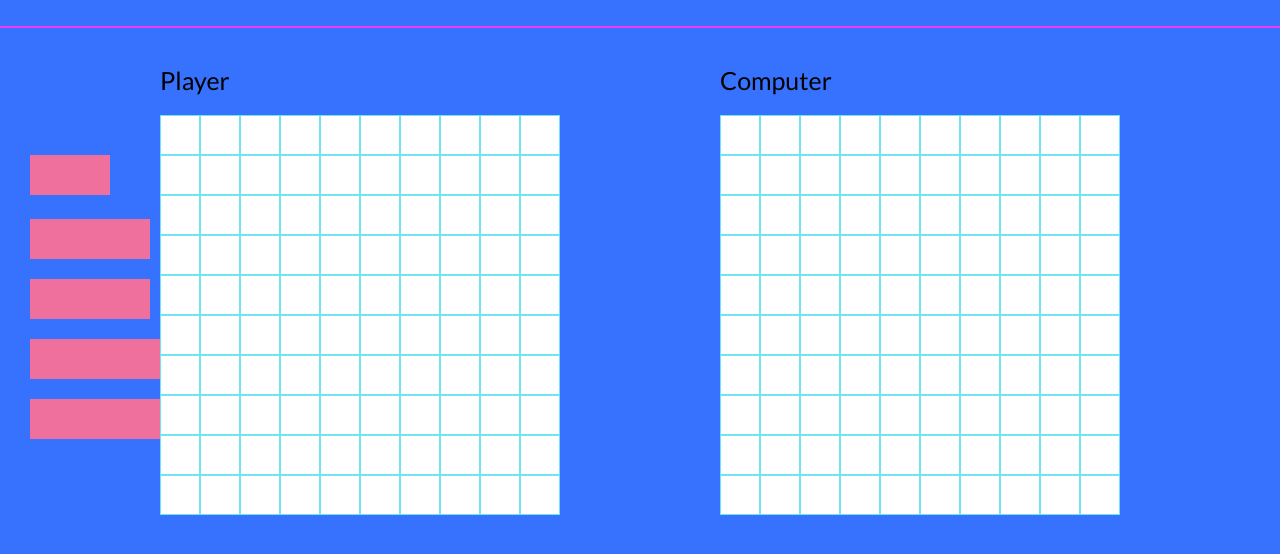
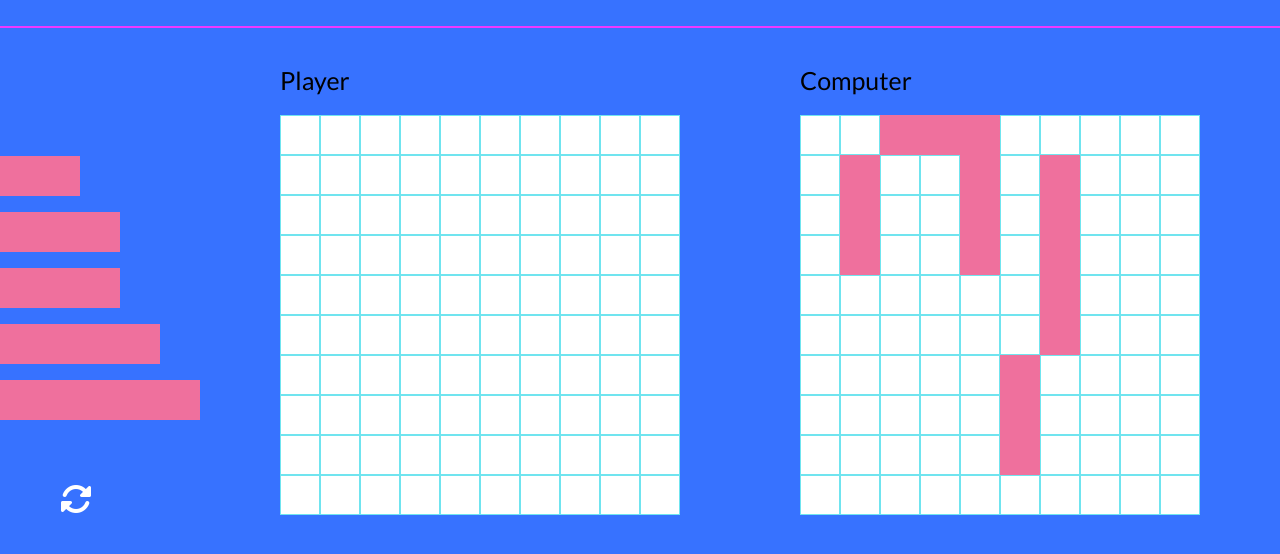
Before and after one commit to SebastianDarie/battleship, a website built with webpack: page src/index.html in a window 1280 px wide. Shown: the part 72-626 px from the top of the page. Built offline with nearby package versions, Linux system fonts and the light colour scheme.

Commit message:
rotate, render, big mess

```diff
--- /dev/null
+++ b/src/game/render.js
@@ -0,0 +1,127 @@
+const render = () => {
+	//const ships = document.querySelectorAll('#ships')
+	const plrBoard = document.querySelector('#plr1')
+	const aiBoard = document.querySelector('#plr2')
+	const destroyer = document.querySelector('.destroyer-ship')
+	const cruiser = document.querySelector('.cruiser-ship')
+	const cruiser2 = document.querySelector('.cruiser-ship-2')
+	const battleship = document.querySelector('.battleship-ship')
+	const carrier = document.querySelector('.carrier-ship')
+	const rotateBtn = document.querySelector('.rotate')
+
+	const plrSquares = []
+	const aiSquares = []
+	let isHorizontal = true
+	let direction
+
+	const shipArr = [
+		{
+			name: 'destroyer',
+			directions: [
+				[0, 1],
+				[0, 10],
+			],
+		},
+		{
+			name: 'cruiser',
+			directions: [
+				[0, 1, 2],
+				[0, 10, 20],
+			],
+		},
+		{
+			name: 'cruiser',
+			directions: [
+				[0, 1, 2],
+				[0, 10, 20],
+			],
+		},
+		{
+			name: 'battleship',
+			directions: [
+				[0, 1, 2, 3],
+				[0, 10, 20, 30],
+			],
+		},
+		{
+			name: 'carrier',
+			directions: [
+				[0, 1, 2, 3, 4],
+				[0, 10, 20, 30, 40],
+			],
+		},
+	]
+
+	function createBoard(board, squares) {
+		for (let i = 0; i < 100; i++) {
+			const square = document.createElement('div')
+
+			square.classList.add('board-cell')
+			square.dataset.id = i
+
+			board.appendChild(square)
+			squares.push(square)
+		}
+	}
+
+	function generateShip(ship) {
+		let randomDirection = Math.floor(Math.random() * ship.directions.length)
+		let curr = ship.directions[randomDirection]
+
+		if (randomDirection === 0) direction = 1
+		if (randomDirection === 1) direction = 10
+
+		let randomPoint = Math.abs(
+			Math.floor(
+				Math.random() * aiSquares.length -
+					ship.directions[0].length * direction
+			)
+		)
+
+		const isTaken = curr.some((index) =>
+			aiSquares[randomPoint + index].classList.contains('taken')
+		)
+		const isAtRightEdge = curr.some(
+			(index) => (randomPoint + index) % 10 === 10 - 1
+		)
+		const isAtLeftEdge = curr.some(
+			(index) => (randomPoint + index) % 10 === 0
+		)
+
+		if (!isTaken && !isAtRightEdge && !isAtLeftEdge)
+			curr.forEach((index) => {
+				aiSquares[randomPoint + index].classList.remove('board-cell')
+				aiSquares[randomPoint + index].classList.add('taken', ship.name)
+			})
+		else generateShip(ship)
+	}
+
+	function rotateShips() {
+		isHorizontal ? verticalClasses() : verticalClasses()
+	}
+
+	function verticalClasses() {
+		destroyer.classList.toggle('destroyer-ship-vertical')
+		cruiser.classList.toggle('cruiser-ship-vertical')
+		cruiser2.classList.toggle('cruiser-ship-vertical')
+		battleship.classList.toggle('battleship-ship-vertical')
+		carrier.classList.toggle('carrier-ship-vertical')
+
+		isHorizontal = !isHorizontal
+	}
+
+	createBoard(plrBoard, plrSquares)
+	createBoard(aiBoard, aiSquares)
+
+	generateShip(shipArr[0])
+	generateShip(shipArr[1])
+	generateShip(shipArr[2])
+	generateShip(shipArr[3])
+	generateShip(shipArr[4])
+
+	rotateBtn.addEventListener('click', rotateShips)
+
+	return { createBoard }
+}
+
+export default render
--- a/src/index.html
+++ b/src/index.html
@@ -3,6 +3,10 @@
 	<head>
 		<meta charset="UTF-8" />
 		<meta name="viewport" content="width=device-width, initial-scale=1.0" />
+		<script
+			src="https://kit.fontawesome.com/20571f38a7.js"
+			crossorigin="anonymous"
+		></script>
 		<title>Battleship</title>
 	</head>
 	<body>
@@ -18,6 +22,9 @@
 				<div id="ships" class="battleship-ship" draggable="true"></div>
 				<div id="ships" class="carrier-ship" draggable="true"></div>
 			</div>
+			<div class="ship-btn">
+				<i class="fas fa-sync-alt fa-2x rotate"></i>
+			</div>
 			<div id="player" class="mini-container">
 				<p class="name">Player</p>
 				<div id="plr1" class="game-board"></div>
--- a/src/index.js
+++ b/src/index.js
@@ -1,46 +1,39 @@
+import render from './game/render'
+
 import './style.css'
 
 //Temporary Code
 
-const ships = document.querySelectorAll('#ships')
-const plrBoard = document.querySelector('#plr1')
-const aiBoard = document.querySelector('#plr2')
+render()
 
-for (let i = 0; i < 100; i++) {
-	const div1 = document.createElement('div')
-	const div2 = document.createElement('div')
-	div1.classList.add('board-cell')
-	div2.classList.add('board-cell')
+// const ships = document.querySelectorAll('#ships')
+// const plrBoard = document.querySelector('#plr1')
+// const aiBoard = document.querySelector('#plr2')
 
-	plrBoard.appendChild(div1)
-	aiBoard.appendChild(div2)
-}
+// ships.forEach((ship) => {
+// 	ship.addEventListener('dragstart', () => {
+// 		ship.classList.add('dragging')
+// 	})
 
-ships.forEach((ship) => {
-	ship.addEventListener('dragstart', () => {
-		ship.classList.add('dragging')
-	})
+// 	ship.addEventListener('dragend', () => {
+// 		ship.classList.remove('dragging')
+// 	})
+// })
 
-	ship.addEventListener('dragend', () => {
-		ship.classList.remove('dragging')
-	})
-})
+// plrBoard.addEventListener('dragover', (e) => {
+// 	e.preventDefault()
 
-plrBoard.addEventListener('dragover', (e) => {
-	e.preventDefault()
+// 	const afterEl = getDragEl(plrBoard, e.clientY)
+// 	const dragged = document.querySelector('.dragging')
+// 	dragged.style.zIndex = 1
+// 	console.log(afterEl)
 
-	const afterEl = getDragEl(plrBoard, e.clientY)
-	const dragged = document.querySelector('.dragging')
-	console.log(afterEl)
-
-	if (afterEl === null) {
-		plrBoard.appendChild(dragged)
-	} else {
-		plrBoard.insertBefore(dragged, afterEl)
-
-		// afterEl.replaceWith(dragged)
-	}
-})
+// 	if (afterEl === null) {
+// 		plrBoard.appendChild(dragged)
+// 	} else {
+// 		plrBoard.insertBefore(dragged, afterEl)
+// 	}
+// })
 
 function getDragEl(board, y) {
 	const squares = [...board.querySelectorAll('.board-cell')]
@@ -50,7 +43,7 @@ function getDragEl(board, y) {
 			const box = child.getBoundingClientRect()
 			const offset = y - box.top - box.height / 2
 			if (offset < 0 && offset > closest.offset) {
-				return { offset, element: child }
+				return { offset: offset, element: child }
 			} else {
 				return closest
 			}
@@ -59,19 +52,21 @@ function getDragEl(board, y) {
 	).element
 }
 
-// document.addEventListener('dragenter', (e) => {
+// plrBoard.addEventListener('dragenter', (e) => {
 // 	if (e.target.className === 'board-cell') {
 // 		e.target.style.opacity = 0.75
 // 		e.target.style.backgroundColor = '#70E4EF'
 // 	}
+
+// 	e.preventDefault()
 // })
 
-// document.addEventListener('dragleave', (e) => {
-// 	if (e.target.className === 'board-cell') {
-// 		e.target.style.opacity = 1
-// 		e.target.style.backgroundColor = '#fff'
-// 	}
-// })
+document.addEventListener('dragleave', (e) => {
+	if (e.target.className === 'board-cell') {
+		e.target.style.opacity = 1
+		e.target.style.backgroundColor = '#fff'
+	}
+})
 
 // document.addEventListener('drop', (e) => {
 // 	if (e.target.className === 'board-cell') {
--- a/src/style.css
+++ b/src/style.css
@@ -35,9 +35,9 @@ header {
 }
 
 .destroyer-ship {
-	position: absolute;
+	/* position: absolute;
 	top: 195px;
-	left: 30px;
+	left: 30px; */
 	width: 80px;
 	height: 40px;
 	background-color: #ef709d;
@@ -45,9 +45,9 @@ header {
 }
 
 .cruiser-ship {
-	position: absolute;
+	/* position: absolute;
 	top: 275px;
-	left: 30px;
+	left: 30px; */
 	width: 120px;
 	height: 40px;
 	background-color: #ef709d;
@@ -55,9 +55,9 @@ header {
 }
 
 .cruiser-ship-2 {
-	position: absolute;
+	/* position: absolute;
 	top: 335px;
-	left: 30px;
+	left: 30px; */
 	width: 120px;
 	height: 40px;
 	background-color: #ef709d;
@@ -65,9 +65,9 @@ header {
 }
 
 .battleship-ship {
-	position: absolute;
+	/* position: absolute;
 	top: 395px;
-	left: 30px;
+	left: 30px; */
 	width: 160px;
 	height: 40px;
 	background-color: #ef709d;
@@ -75,13 +75,72 @@ header {
 }
 
 .carrier-ship {
-	position: absolute;
+	/* position: absolute;
 	top: 455px;
-	left: 30px;
+	left: 30px; */
 	width: 200px;
 	height: 40px;
 	background-color: #ef709d;
 	margin-top: 1em;
+}
+
+.destroyer {
+	background-color: #ef709d;
+}
+
+.cruiser {
+	background-color: #ef709d;
+}
+
+.battleship {
+	background-color: #ef709d;
+}
+
+.carrier {
+	background-color: #ef709d;
+}
+
+.taken {
+	position: relative;
+}
+
+.destroyer-ship-vertical {
+	/* display: flex;
+	flex-wrap: wrap; */
+	width: 40px;
+	height: 80px;
+}
+
+.cruiser-ship-vertical {
+	/* display: flex;
+	flex-wrap: wrap; */
+	width: 40px;
+	height: 120px;
+}
+
+.battleship-ship-vertical {
+	/* display: flex;
+	flex-wrap: wrap; */
+	width: 40px;
+	height: 160px;
+}
+
+.carrier-ship-vertical {
+	width: 40px;
+	height: 200px;
+}
+
+.rotate {
+	position: absolute;
+	left: 60px;
+	top: 555px;
+	color: #fff;
+	cursor: pointer;
+	transition: color 0.2s ease-in-out;
+}
+
+.rotate:hover {
+	color: #fff200;
 }
 
 .mini-container {
@@ -107,9 +166,6 @@ header {
 }
 
 .board-cell {
-	position: relative;
-	top: 0px;
-	left: 0px;
 	width: 40px;
 	height: 40px;
 	background-color: white;
```
Also changed, not shown: src/game/game.js (added).
